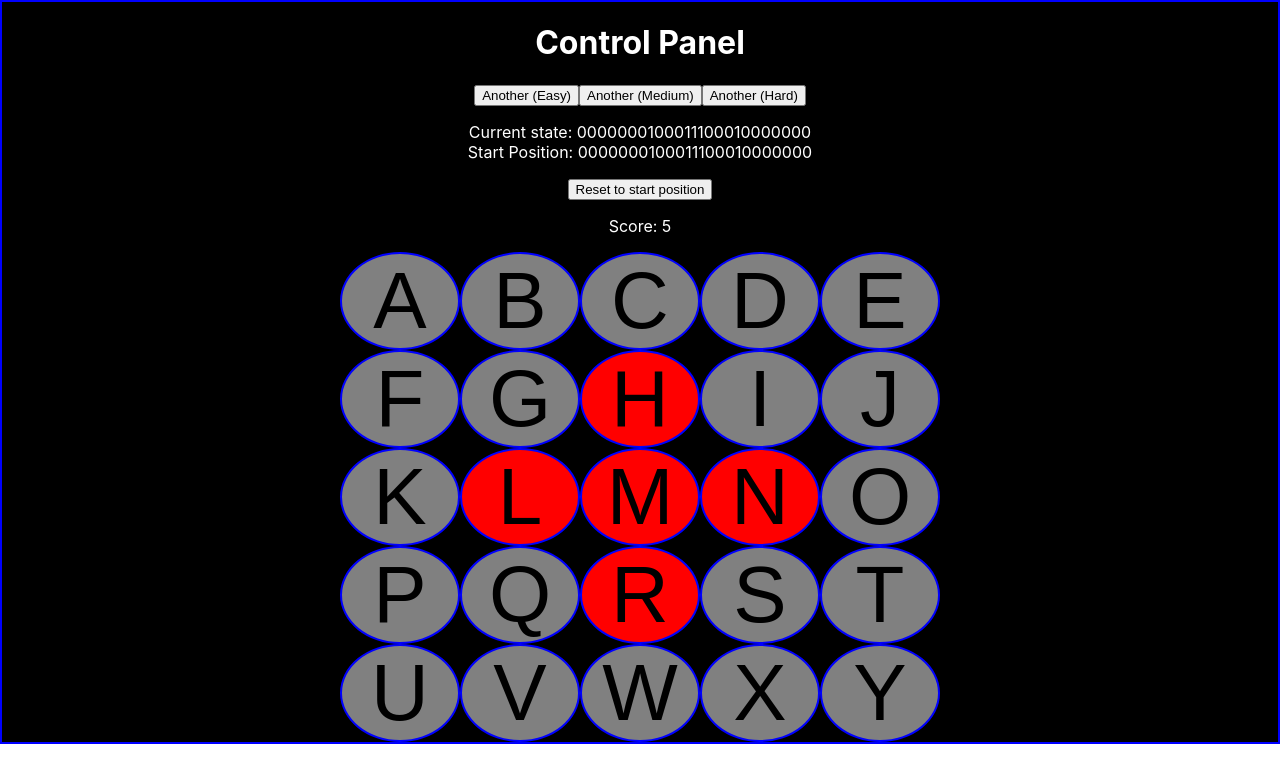
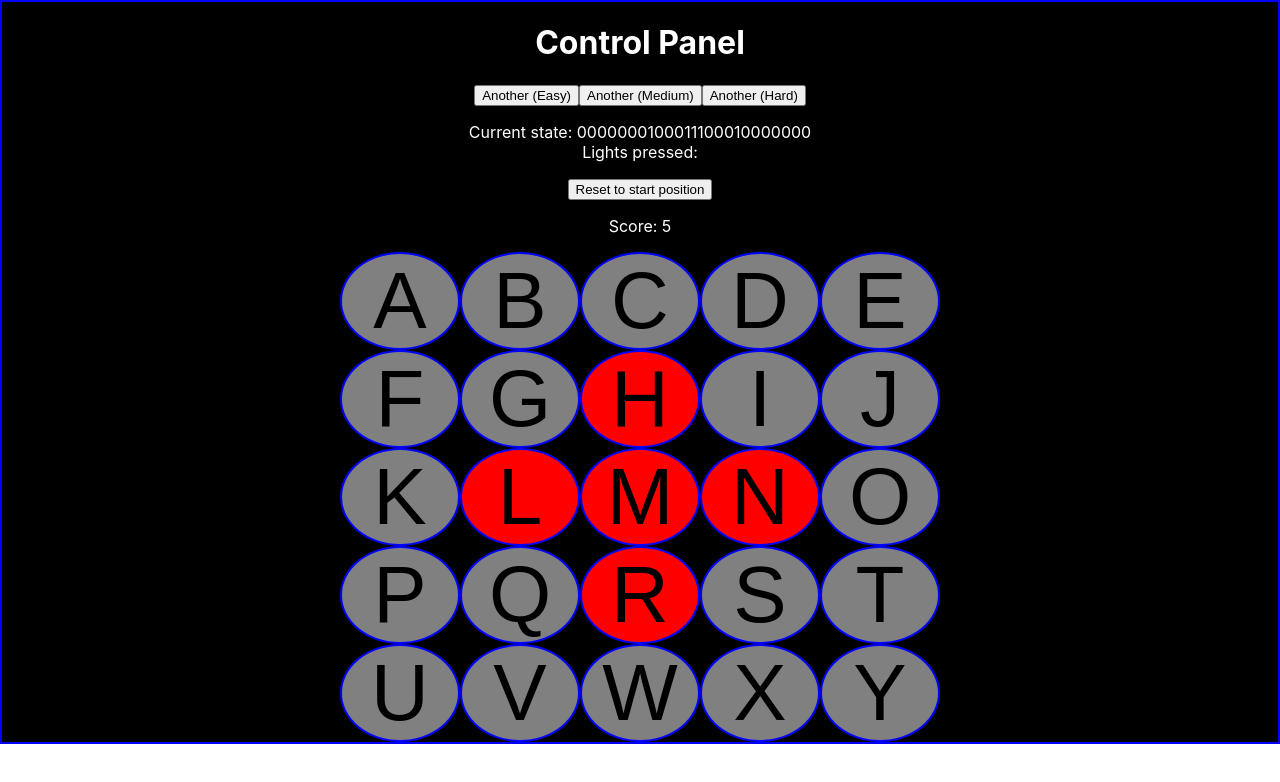
Before and after one commit to Samir70/lights-out, a React (Create React App) app: page / in a window 1280 px wide. Shown: the top 782 px of the page. Built offline with nearby package versions, Linux system fonts and the light colour scheme.

Commit message:
Now logs which buttons pressed

```diff
--- a/src/App.js
+++ b/src/App.js
@@ -9,6 +9,7 @@ class App extends Component {
   state = {
     boardLights: "0000000100011100010000000",
     startPos: "0000000100011100010000000",
+    lightsPressed: "",
     numOfLights: 5,
     keys: "ABCDEFGHIJKLMNOPQRSTUVWXY"
   }
@@ -16,6 +17,7 @@ class App extends Component {
   resetToStart = () => {
     this.setState({
       boardLights: this.state.startPos,
+      lightsPressed: "",
       numOfLights: this.countLights(this.state.startPos) })
   }
 
@@ -29,13 +31,15 @@ class App extends Component {
     const toggleLight = (light) => light === "0" ? "1" : "0";
     let board = this.state.boardLights.split("");
     board[lightIndex] = toggleLight(board[lightIndex]);
-    //board[lightIndex] === "0" ? board[lightIndex] = "1" : board[lightIndex] = "0";
     if (lightIndex > 4) { board[lightIndex-5] = toggleLight(board[lightIndex-5])  }
     if (lightIndex < 20) { board[lightIndex+5] = toggleLight(board[lightIndex+5])  }
     if (lightIndex % 5 !== 4) { board[lightIndex+1] = toggleLight(board[lightIndex+1])  }
     if (lightIndex % 5 !== 0) { board[lightIndex-1] = toggleLight(board[lightIndex-1])  }
 
-    this.setState({ boardLights: board.join(""), numOfLights: this.countLights(board.join("")) });
+    this.setState({
+      boardLights: board.join(""),
+      lightsPressed: this.state.lightsPressed + this.state.keys[lightIndex],
+      numOfLights: this.countLights(board.join("")) });
   }
 
   // selects a new start position, depending on the level clicked.
@@ -68,7 +72,7 @@ class App extends Component {
       <div className="App">
         <ModeSelect
           onOffString={this.state.boardLights}
-          startPosition={this.state.startPos}
+          buttonsPressed={this.state.lightsPressed}
           score={this.state.numOfLights}
           changeEasy={() => this.newBoard("easy")}
           changeMed={() => this.newBoard("medium")}
--- a/src/ModeSelect/ModeSelect.js
+++ b/src/ModeSelect/ModeSelect.js
@@ -11,7 +11,7 @@ const ModeSelect = (props) => {
             </div>
             <p>
                 Current state: {props.onOffString} <br />
-                Start Position: {props.startPosition}
+                Lights pressed: {props.buttonsPressed}
             </p>
             <button onClick={props.resetBoard}>Reset to start position</button>
             <p>Score: {props.score}</p>
```
